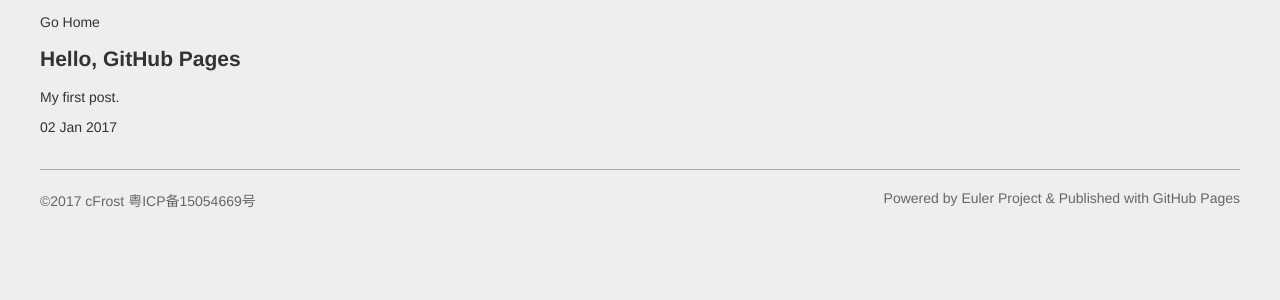
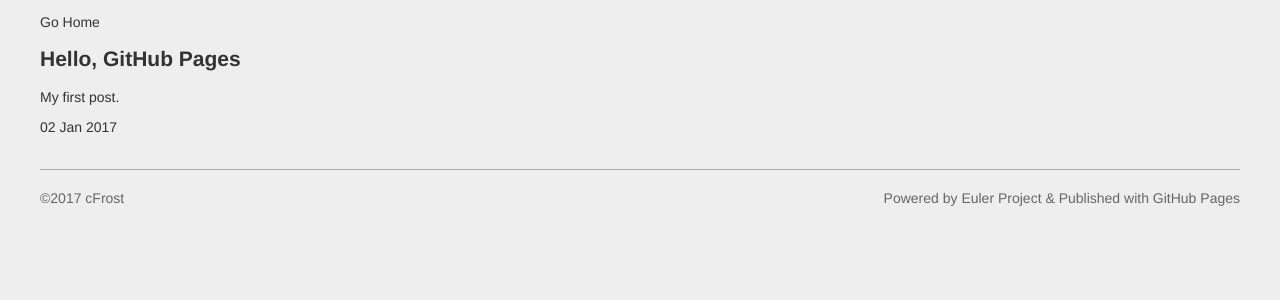
Before and after one commit to cFrost-sun/cfrost-sun.github.io, a Jekyll site: the page built from _posts/2017-01-02-hello-github-pages.html, in a window 1280 px wide. Shown: the top 300 px of the page. Built offline with Jekyll 4.4.1, drawn with Linux system fonts in a browser that asks for light colours.

Commit message:
隐藏备案号

```diff
--- a/_layouts/default.html
+++ b/_layouts/default.html
@@ -17,7 +17,7 @@
         <div class="container">
             <hr>
             <div class="row">
-                <div style="float:left">&copy;2017&nbsp;cFrost&nbsp;<a id="icp" href="http://www.miitbeian.gov.cn" target="_Blank">粤ICP备15054669号</a></div>
+                <div style="float:left">&copy;2017&nbsp;cFrost<!--&nbsp;<a id="icp" href="http://www.miitbeian.gov.cn" target="_Blank">粤ICP备15054669号</a>--></div>
                 <div style="float:right">Powered by <a href="https://eulerproject.io">Euler Project</a> &amp; Published with <a href="https://pages.github.com/">GitHub Pages</a</div>
             </div>
         </div>
```
